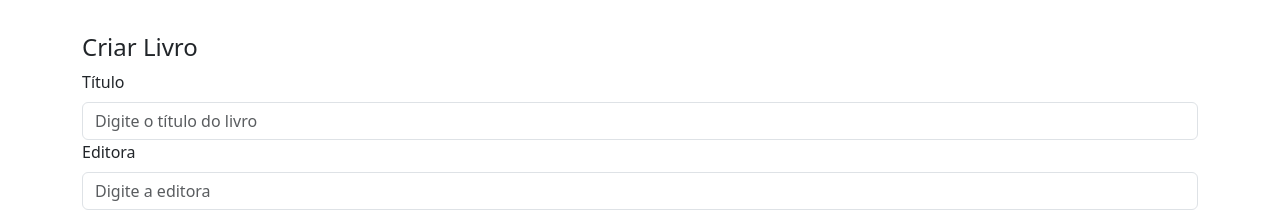
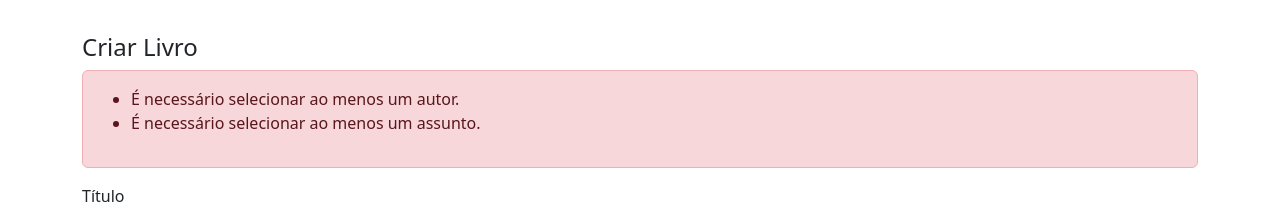
Before and after one commit to MichelManarin/tjrj-react, a React (Create React App) app: page /livro/novo in a window 1280 px wide. Both pictures are taken after typing "Sample", "Sample", "Sample" into the empty fields and a click on the button "Salvar". Shown: the part 123-337 px from the top of the page. Built offline with nearby package versions, Linux system fonts and the light colour scheme; no server answers.

Commit message:
feat: push validations criação de livro

```diff
--- a/src/pages/CreateLivroPage.js
+++ b/src/pages/CreateLivroPage.js
@@ -3,6 +3,7 @@ import { useDispatch, useSelector } from "react-redux";
 import Container from "react-bootstrap/Container";
 import Button from "react-bootstrap/Button";
 import Form from "react-bootstrap/Form";
+import Alert from "react-bootstrap/Alert";
 
 import { livrosCreateRequest } from "../store/actions/livros";
 import { assuntosRequest } from "../store/actions/assuntos";
@@ -10,6 +11,8 @@ import { autoresRequest } from "../store/actions/autores";
 
 const CreateLivroPage = () => {
   const dispatch = useDispatch();
+
+  const [errors, setErrors] = useState({});
 
   const autoresResponse = useSelector((state) => state.autores) ?? [];
   const assuntosResponse = useSelector((state) => state.assuntos) ?? [];
@@ -49,7 +52,28 @@ const CreateLivroPage = () => {
 
   const handleSubmit = (e) => {
     e.preventDefault();
+
+    const localErrors = {};
+    if (!livro?.Titulo)
+      localErrors.Titulo = "O título é obrigatório.";
+    if (!livro?.Editora)
+      localErrors.Editora = "A Editora é obrigatório.";
+    if (!livro?.AnoPublicacao)
+      localErrors.Editora = "O Ano de publicação é obrigatório.";
+    if (!livro?.AutoresIds?.length > 0)
+      localErrors.Autores = "É necessário selecionar ao menos um autor.";
+    if (!livro?.AssuntosIds?.length > 0)
+      localErrors.Assuntos = "É necessário selecionar ao menos um assunto.";
+    if (!typeof(livro?.Edicao) === "number")
+      localErrors.Preco = "A edição deve ser maior que zero.";
+
+    if (Object.keys(localErrors).length > 0) {
+      setErrors(localErrors);
+      return;
+    }
+
     dispatch(livrosCreateRequest(livro));
+    setErrors({});
     clearForm();
   };
 
@@ -60,6 +84,16 @@ const CreateLivroPage = () => {
   return (
     <Container style={{ marginTop: "100px" }}>
       <h4>Criar Livro</h4>
+      {Object.keys(errors).length > 0 && (
+        <Alert variant="danger">
+          <ul>
+            {Object.values(errors).map((error, index) => (
+              <li key={index}>{error}</li>
+            ))}
+          </ul>
+        </Alert>
+      )}
+
       <Form onSubmit={handleSubmit}>
         <Form.Group controlId="formTitulo">
           <Form.Label>Título</Form.Label>
--- a/src/pages/LivroPage.js
+++ b/src/pages/LivroPage.js
@@ -1,4 +1,4 @@
-import React, { useEffect } from "react";
+import React, { useEffect, useState } from "react";
 import { useDispatch, useSelector } from "react-redux";
 import Table from "react-bootstrap/Table";
 import Container from "react-bootstrap/Container";
```
